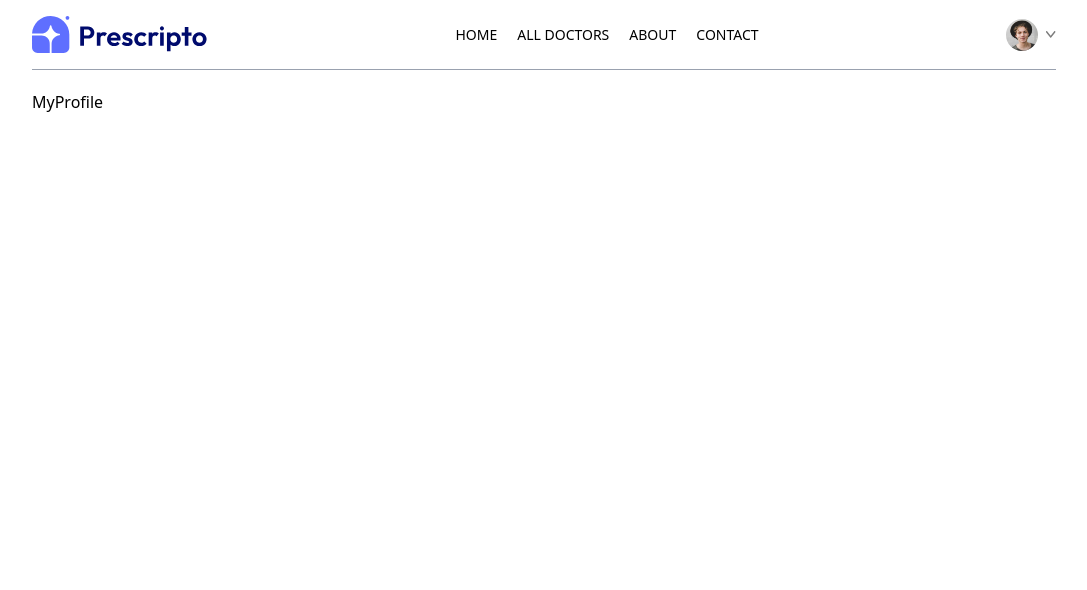
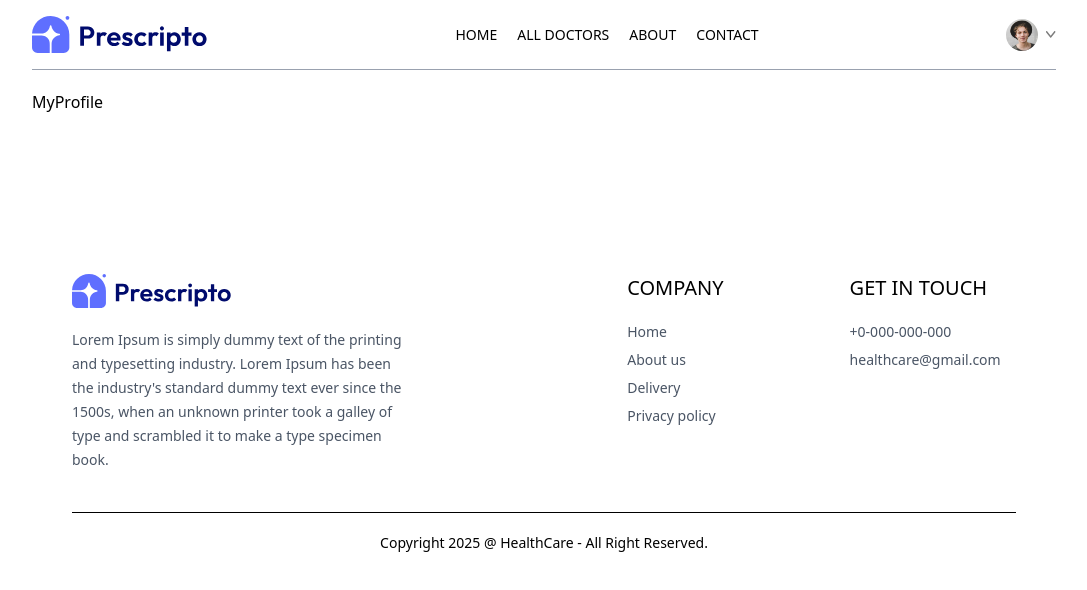
Before and after one commit to yasindu2000/D-Oppinment-frontend, a React (Vite) app in the folder frontend/: page /my-profile in a window 1280 px wide. Shown: the top 590 px of the page, without its empty margins (96-1183 px from the left). Built offline with nearby package versions, Linux system fonts and the light colour scheme.

Commit message:
complete footer component🚀

```diff
--- a/frontend/src/App.jsx
+++ b/frontend/src/App.jsx
@@ -9,6 +9,7 @@
 import MyProfile from './pages/MyProfile'
 import Appoinment from './pages/Appoinment'
 import NavBar from './components/NavBar'
+import Footer from './components/Footer'
 
 function App() {
   return (
@@ -25,6 +26,7 @@
         <Route  path='/appoinment/:docId' element={<Appoinment/>} />
         <Route  path='/my-profile' element={<MyProfile/>} />
       </Routes>
+      <Footer/>
     </div>
   )
 }
--- /dev/null
+++ b/frontend/src/components/Footer.jsx
@@ -0,0 +1,50 @@
+import React from "react";
+import { assets } from "../assets/assets";
+
+function Footer() {
+  return (
+    <div className="md:mx-10">
+      <div className="flex flex-col sm:grid grid-cols-[3fr_1fr_1fr] gap-14 my-10 mt-40 text-sm">
+        {/* left side  */}
+        <div className="">
+          <img src={assets.logo} alt="" className="mb-5 w-40" />
+          <p className="w-full md:w-2/3 text-gray-600 leading-6">
+            Lorem Ipsum is simply dummy text of the printing and typesetting
+            industry. Lorem Ipsum has been the industry's standard dummy text
+            ever since the 1500s, when an unknown printer took a galley of type
+            and scrambled it to make a type specimen book.
+          </p>
+        </div>
+
+        {/* middle side  */}
+        <div className="">
+          <p className="text-xl font-medium mb-5">COMPANY</p>
+          <ul className="flex flex-col gap-2 text-gray-600">
+            <li className="">Home</li>
+            <li className="">About us</li>
+            <li className="">Delivery</li>
+            <li className="">Privacy policy</li>
+          </ul>
+        </div>
+
+        {/* right side  */}
+        <div className="">
+          <p className="text-xl font-medium mb-5">GET IN TOUCH</p>
+          <ul className="flex flex-col gap-2 text-gray-600">
+            <li className="">+0-000-000-000</li>
+            <li className="">healthcare@gmail.com</li>
+          </ul>
+        </div>
+      </div>
+
+      {/* copyright text  */}
+      <div className="">
+            <hr/>
+            <p className="py-5 text-sm text-center">Copyright 2025 @ HealthCare - All Right Reserved.</p>
+
+      </div>
+    </div>
+  );
+}
+
+export default Footer;
```
